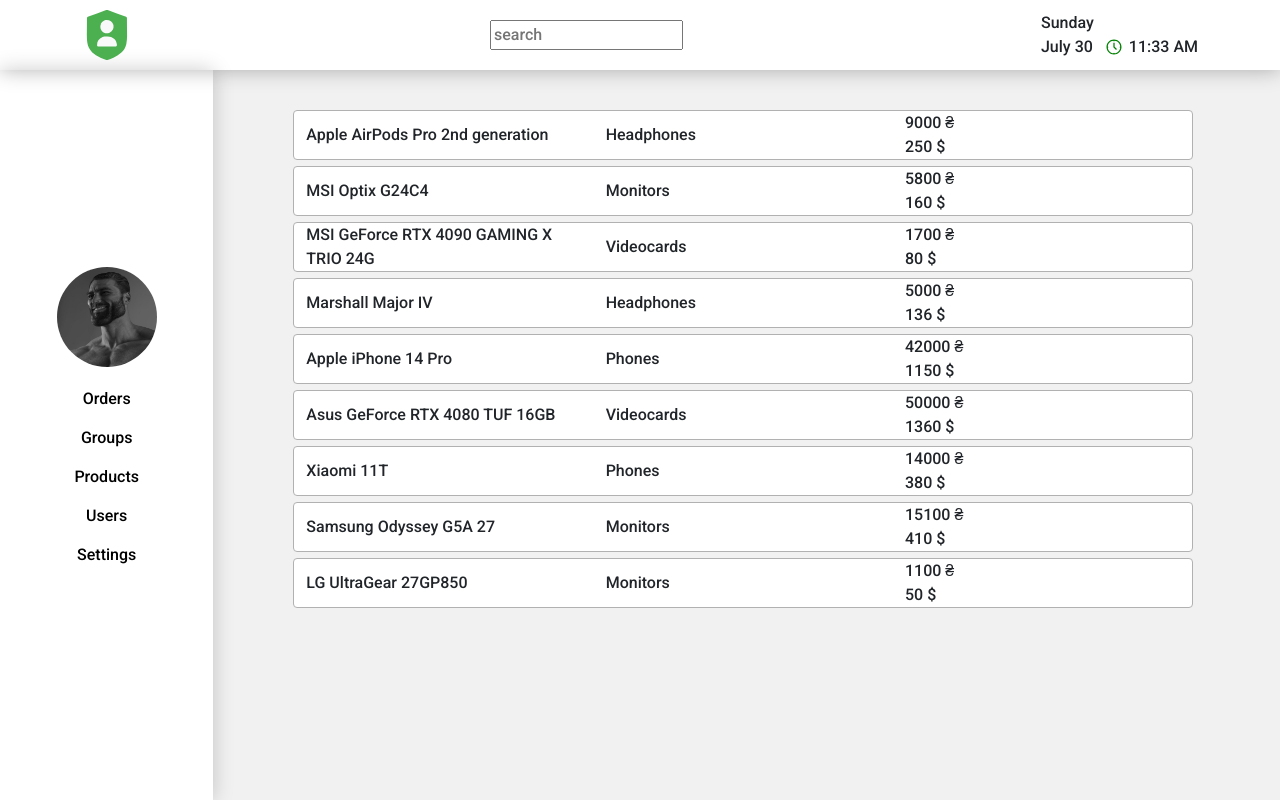
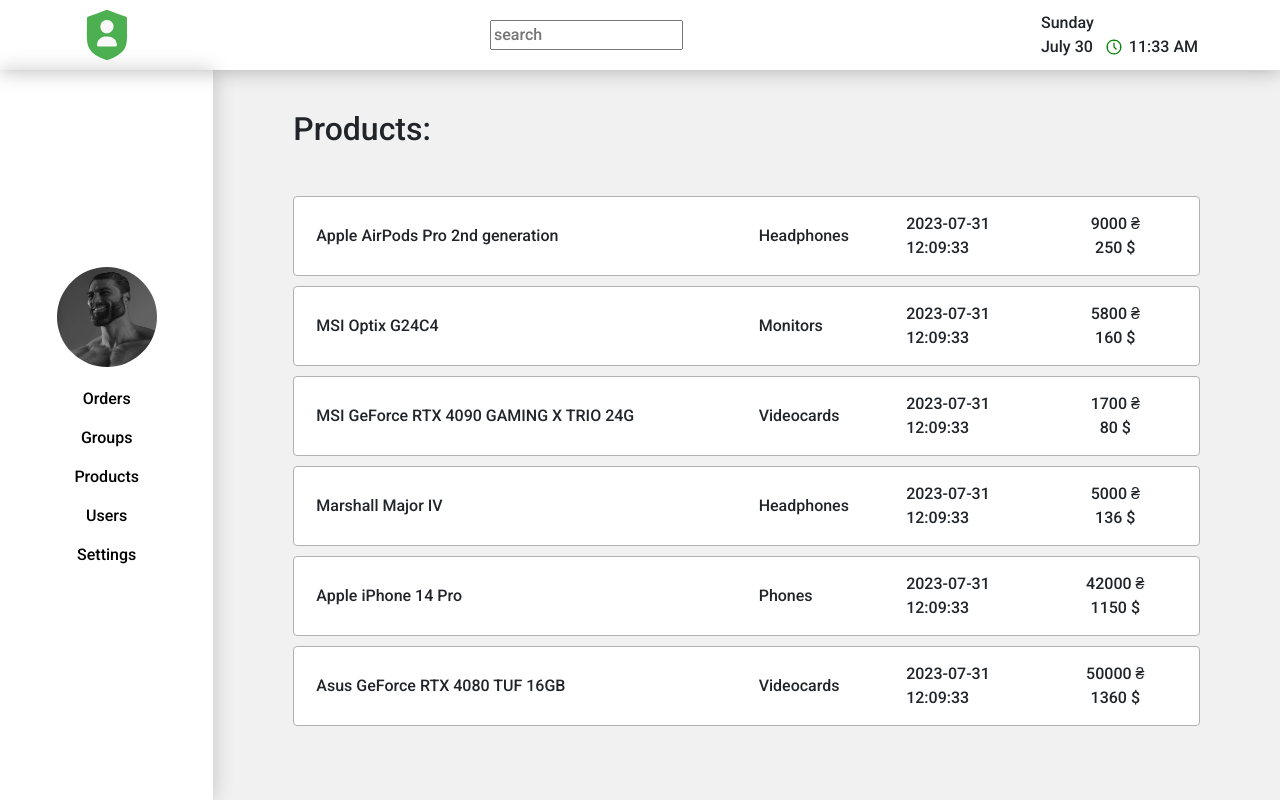
Before and after one commit to MaksymMaliuk/dzencode_test-task, a Next.js app: page /products in a window 1280 px wide. Built offline with nearby package versions, Linux system fonts and the light colour scheme.

Commit message:
fix: product list and product item styles fixed

```diff
--- a/src/components/OrdersList/OrdersList.tsx
+++ b/src/components/OrdersList/OrdersList.tsx
@@ -3,7 +3,7 @@ import styles from './OrdersList.module.scss';
 
 export const OrdersList = () => {
   return (
-    <div>
+    <>
       <div className='mb-5'>
         <h2 className='mb-0'>
           Orders:
@@ -24,6 +24,6 @@ export const OrdersList = () => {
         <OrderItem />
         <OrderItem />
       </ul>
-  </div>
+  </>
   )
 }
--- a/src/components/ProductItem/ProductItem.module.scss
+++ b/src/components/ProductItem/ProductItem.module.scss
@@ -1,15 +1,18 @@
+@import '../../styles/utils/variables';
+
 .product {
   display: flex;
   justify-content: center;
   align-items: center;
   background-color: #fff;
-  border: 1px solid #b1b1b1;
-  border-radius: 4px;
-  margin-bottom: 6px;
+  border: $item-border;
+  border-radius: $item-border-radius;
+  padding: 15px 10px;
 
 
   &__price {
     display: flex;
+    align-items: center;
     flex-direction: column;
 
     &--uah::after {
--- a/src/components/ProductItem/ProductItem.tsx
+++ b/src/components/ProductItem/ProductItem.tsx
@@ -10,7 +10,8 @@ export const ProductItem: FC<Props> = ({ product }) => {
   const {
     title,
     price,
-    type
+    type,
+    date
   } = product;
 
   const findPriceBySymbol = (price: Price[], symbol: string) => {
@@ -27,11 +28,15 @@ export const ProductItem: FC<Props> = ({ product }) => {
         {title}
       </div>
 
-      <div className={`${styles['product__type']} col`}>
+      <div className={`${styles['product__type']} col-2`}>
         {type}
       </div>
 
-      <div className={`${styles['product__price']} col`}>
+      <div className={`${styles['product__date']} col-2`}>
+        {date}
+      </div>
+
+      <div className={`${styles['product__price']} col-2`}>
         <span className={styles['product__price--uah']}>
           {uahPrice}
         </span>
--- a/src/components/ProductsList/ProductsList.module.scss
+++ b/src/components/ProductsList/ProductsList.module.scss
@@ -1,10 +1,9 @@
-.product-list-container {
-  display: flex;
-  justify-content: center;
-  width: 900px;
-}
+@import '../../styles/utils/variables';
 
 .product-list {
-  height: 500px;
+  display: flex;
+  flex-direction: column;
+  gap: 10px;
+  height: 540px;
   overflow-y: scroll;
 }
--- a/src/components/ProductsList/ProductsList.tsx
+++ b/src/components/ProductsList/ProductsList.tsx
@@ -14,7 +14,11 @@ export const ProductsList: FC = () => {
   }, [])
 
   return (
-    <div className={styles['product-list-container']}>
+    <>
+      <h2 className='mb-5'>
+        Products:
+      </h2>
+
       <ul className={`${styles['product-list']} container`}>
           {products.map((product) => {
             return (
@@ -22,7 +26,6 @@ export const ProductsList: FC = () => {
             )
         })}
       </ul>
-    </div>
-
+    </>
   )
 }
```
Also changed, not shown: src/styles/utils/_variables.scss (line endings or trailing spaces).
